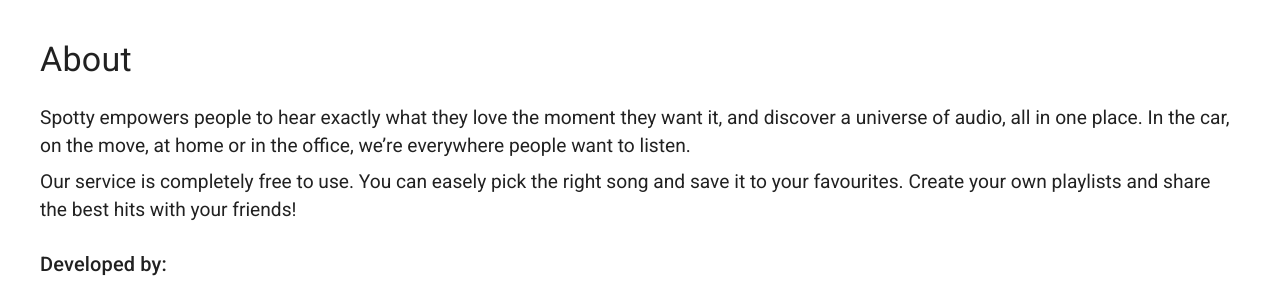
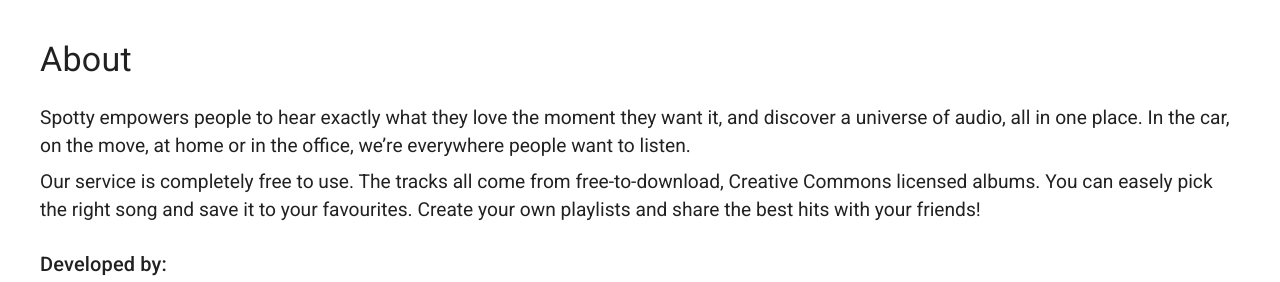
Before and after one commit to ihor4568/spotty-react, a React (Create React App) app: page / in a window 1280 px wide. Shown: the top 282 px of the page. Built offline with nearby package versions, Linux system fonts and the light colour scheme.

Commit message:
KHWE-55: Change description

```diff
--- a/src/components/About.js
+++ b/src/components/About.js
@@ -58,9 +58,10 @@ class About extends Component {
           want to listen.
         </Typography>
         <Typography component="p" className={classes.text}>
-          Our service is completely free to use. You can easely pick the right
-          song and save it to your favourites. Create your own playlists and
-          share the best hits with your friends!
+          Our service is completely free to use. The tracks all come from
+          free-to-download, Creative Commons licensed albums. You can easely
+          pick the right song and save it to your favourites. Create your own
+          playlists and share the best hits with your friends!
         </Typography>
         <Typography component="p" variant="h6" className={classes.developed}>
           Developed by:
```
